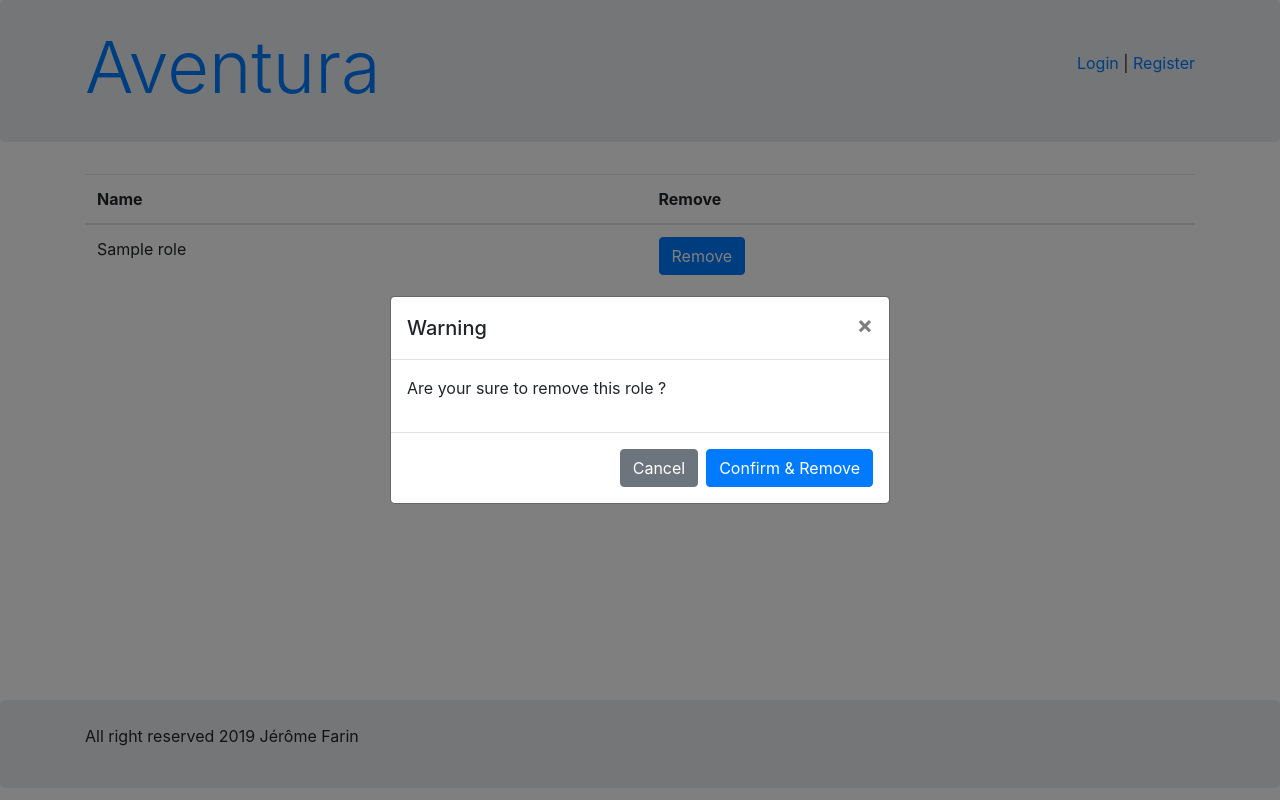
After one commit to JeromeFarin/aventura-symfony, a Symfony app: template templates/admin/role/index.html.twig in a window 1280 px wide, after a click on "Remove". The commit adds this page. Run offline with Twig, Linux system fonts and the light colour scheme; the template is opened without the code that fills it: most values are stand-ins (such as "Sample title", 1, 10 or a date in 2020); some libraries are stand-ins or nearby versions.

Commit message:
roles manage, flashes

```diff
--- a/public/css/master.css
+++ b/public/css/master.css
@@ -8,4 +8,9 @@ footer {
     position: absolute;
     bottom: 0;
     width: 100%;
+    height: 100px;
 }
+
+#page_body {
+    margin-bottom: 100px;
+}
--- /dev/null
+++ b/public/js/flashes.js
@@ -0,0 +1,3 @@
+$(document).ready(function () {
+    $('#flashes').delay(5000).fadeOut(1000);
+});
--- a/src/Controller/TopicController.php
+++ b/src/Controller/TopicController.php
@@ -8,6 +8,7 @@ use Symfony\Component\HttpFoundation\Request;
 use App\Repository\TopicRepository;
 use App\Form\TopicType;
 use Doctrine\Common\Persistence\ObjectManager;
+use Symfony\Component\Form\Extension\Core\Type\TextareaType;
 
 class TopicController extends AbstractController
 {
@@ -26,6 +27,7 @@ class TopicController extends AbstractController
     {
         $form = $this->createForm(TopicType::class);
         $form->remove('title');
+        $form->add('content',TextareaType::class,['label' => false, 'attr' => ['class' => 'ckeditor']]);
 
         $form->handleRequest($request);
 
--- /dev/null
+++ b/templates/admin/role/index.html.twig
@@ -0,0 +1,47 @@
+{% extends "base.html.twig" %}
+
+{% block body %}
+
+<div class="container">
+    {{ form_start(form) }}
+    {{ form_end(form) }}
+
+    <table class="table">
+        <thead>
+            <tr>
+                <th>Name</th>
+                <th>Remove</th>
+            </tr>
+        </thead>
+        <tbody>
+            {% for role in roles %}
+                <tr>
+                    <td>{{ role.name }}</td>
+                    <td><button type="button" class="btn btn-primary" data-toggle="modal" data-target="#modalConfrim" data-whatever="{{ path('admin.role.remove', {id: role.id}) }}">Remove</button></td>
+                </tr>
+            {% endfor %}
+        </tbody>
+    </table>
+</div>
+
+<div class="modal fade" id="modalConfrim" tabindex="-1" role="dialog">
+  <div class="modal-dialog modal-dialog-centered" role="document">
+    <div class="modal-content">
+      <div class="modal-header">
+        <h5 class="modal-title" id="exampleModalCenterTitle">Warning</h5>
+        <button type="button" class="close" data-dismiss="modal" aria-label="Close">
+          <span aria-hidden="true">&times;</span>
+        </button>
+      </div>
+      <div class="modal-body">
+        <p>Are your sure to remove this role ?</p>
+      </div>
+      <div class="modal-footer">
+        <button type="button" class="btn btn-secondary" data-dismiss="modal">Cancel</button>
+        <a id="remove_confirm" href="" class="btn btn-primary">Confirm & Remove</a>
+      </div>
+    </div>
+  </div>
+</div>
+
+{% endblock %}
--- a/templates/base.html.twig
+++ b/templates/base.html.twig
@@ -10,18 +10,21 @@
     <link rel="stylesheet" href="https://stackpath.bootstrapcdn.com/bootstrap/4.3.1/css/bootstrap.min.css" integrity="sha384-ggOyR0iXCbMQv3Xipma34MD+dH/1fQ784/j6cY/iJTQUOhcWr7x9JvoRxT2MZw1T" crossorigin="anonymous">
     <link rel="stylesheet" href="/css/master.css">
     {% block stylesheets %}{% endblock %}
-    <script src="https://cdn.tiny.cloud/1/r947hfxg80p5elmmudchh1ocrw18x3gkf7gzw0hom1yfct53/tinymce/5/tinymce.min.js"></script>
-    {# <script>tinymce.init({selector:'textarea'});</script> #}
   </head>
   <body>
     {% include "header.html.twig" %}
-    {% block body %}{% endblock %}
+    {% include "flash.html.twig" %}
+    <div id="page_body">
+      {% block body %}{% endblock %}
+    </div>
     {% include "footer.html.twig" %}
     <!-- Optional JavaScript -->
     <!-- jQuery first, then Popper.js, then Bootstrap JS -->
-    <script src="https://code.jquery.com/jquery-3.3.1.slim.min.js" integrity="sha384-q8i/X+965DzO0rT7abK41JStQIAqVgRVzpbzo5smXKp4YfRvH+8abtTE1Pi6jizo" crossorigin="anonymous"></script>
+    <script src="https://ajax.googleapis.com/ajax/libs/jquery/3.4.1/jquery.min.js"></script>
+    <script src="//cdn.ckeditor.com/4.12.1/standard/ckeditor.js"></script>
     <script src="https://cdnjs.cloudflare.com/ajax/libs/popper.js/1.14.7/umd/popper.min.js" integrity="sha384-UO2eT0CpHqdSJQ6hJty5KVphtPhzWj9WO1clHTMGa3JDZwrnQq4sF86dIHNDz0W1" crossorigin="anonymous"></script>
     <script src="https://stackpath.bootstrapcdn.com/bootstrap/4.3.1/js/bootstrap.min.js" integrity="sha384-JjSmVgyd0p3pXB1rRibZUAYoIIy6OrQ6VrjIEaFf/nJGzIxFDsf4x0xIM+B07jRM" crossorigin="anonymous"></script>
     <script src="/js/modalRemove.js"></script>
+    <script src="/js/flashes.js"></script>
   </body>
 </html>
--- /dev/null
+++ b/templates/flash.html.twig
@@ -0,0 +1,19 @@
+<div id="flashes" class="container">
+    {% for message in app.flashes('warning') %}
+        <div class="alert alert-warning">
+            {{ message }}
+        </div>
+    {% endfor %}
+
+    {% for message in app.flashes('error') %}
+        <div class="alert alert-danger">
+            {{ message }}
+        </div>
+    {% endfor %}
+
+    {% for message in app.flashes('success') %}
+        <div class="alert alert-success">
+            {{ message }}
+        </div>
+    {% endfor %}
+</div>
--- a/templates/header.html.twig
+++ b/templates/header.html.twig
@@ -16,6 +16,7 @@
                     {% if is_granted('ROLE_SUPER_ADMIN') %}
                         <a class="p-1" href="{{ path('admin.user.index') }}">Users</a>
                     {% endif %}
+                    <a class="p-1" href="{{ path('admin.role.index') }}">Roles</a>
                     <a class="p-1" href="{{ path('admin.category.index') }}">Category</a>
                 </div>
             {% endif %}
--- a/templates/index.html.twig
+++ b/templates/index.html.twig
@@ -5,14 +5,14 @@
 <div class="container">
     {% for category in categories %}
         {% if category.parent is null %}
-            <div class="category">
+            <div class="category_parent">
                 <h2>{{ category.name }}</h2>
                     {% for category in category.children %}
                         <div class="category ml-4">
                             <a href="{{ path('category.show', {id: category.id}) }}">{{ category.name }}</a>
                             {% if category.children is not empty %}
                                 {% for category in category.children %}
-                                    <div class="ml-4 category">
+                                    <div class="ml-4 category_children">
                                         <a href="{{ path('category.show', {id: category.id}) }}">{{ category.name }}</a>
                                     </div>
                                 {% endfor %}
```
Also changed, not shown: public/js/modalRemove.js (+4 -4 lines), src/Controller/Admin/AdminRoleController.php (added, +61 -0 lines), src/Form/RoleType.php (renamed from public/index.php, +22 -21 lines), 1 other file.
